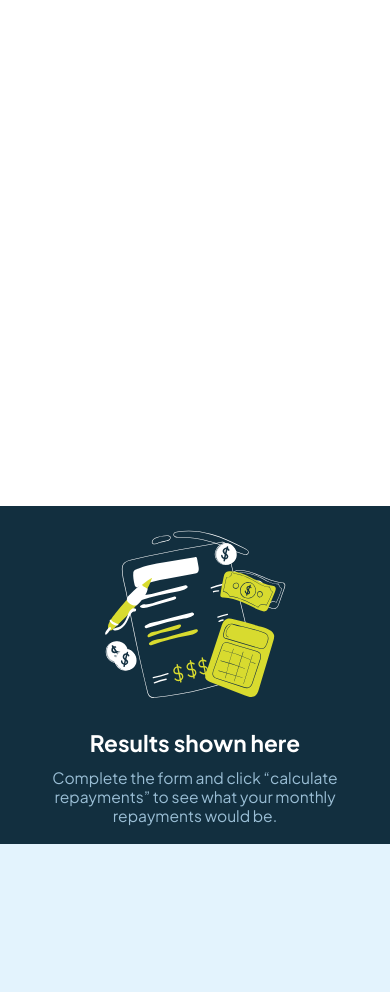
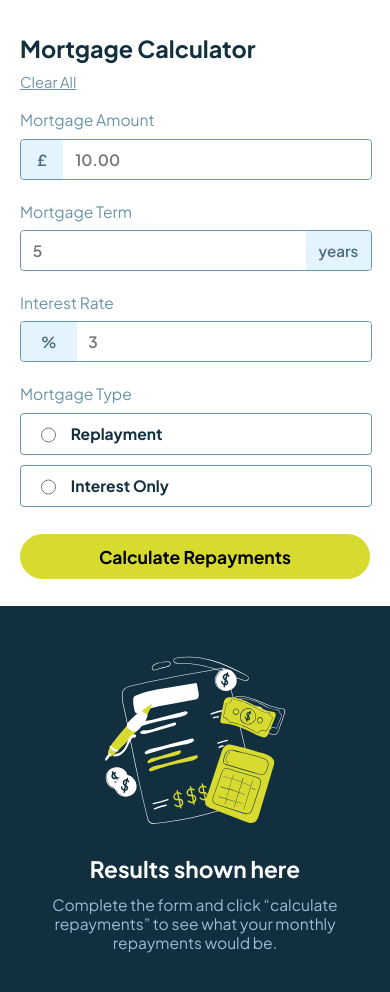
Before and after one commit to Kennedy-was-taken/mortgage_repayment_calculator, an Angular app: page / in a window 390 px wide. Shown: the top 992 px of the page. Before the commit the page ends 844 px from the top, so only its background shows below. Built offline with nearby package versions, Linux system fonts and the light colour scheme.

Commit message:
mobile design done

```diff
--- a/src/app/app.component.css
+++ b/src/app/app.component.css
@@ -8,7 +8,7 @@
 
 .grid_container{
     display: grid;
-    grid-template-rows: 60% 40%;
+    grid-template-rows: 1fr 40%;
     height: inherit;
     width: inherit;
 }
@@ -19,8 +19,6 @@
 
 .grid1, .grid2_container{
     flex-direction: column;
-    justify-content: center;
-    align-items: center;
 }
 
 .grid1{
@@ -29,6 +27,8 @@
 
 .grid2_container{
     background-color: var(--Slate_900);
+    justify-content: center;
+    align-items: center;
     padding: 2.18em 2.18em 2.18em 2.18em;
     width: 100%;
 }
--- a/src/app/app.component.html
+++ b/src/app/app.component.html
@@ -7,7 +7,8 @@
       <!-- Grid : 1st Grid -->
       <div class="grid1">
 
-        <!-- <p>life is hard</p> -->
+        <app-leftside></app-leftside>
+
       </div>
 
       <!-- Grid : 2nd Grid -->
--- a/src/app/app.component.ts
+++ b/src/app/app.component.ts
@@ -1,10 +1,11 @@
 import { Component } from '@angular/core';
 import { RouterOutlet } from '@angular/router';
 import { RightsideComponent } from "./rightside/rightside.component";
+import { LeftsideComponent } from "./leftside/leftside.component";
 
 @Component({
   selector: 'app-root',
-  imports: [RouterOutlet, RightsideComponent],
+  imports: [RouterOutlet, RightsideComponent, LeftsideComponent],
   templateUrl: './app.component.html',
   styleUrls: ['./app.component.css', './styles/landscape/mobileMedia.css', './styles/landscape/tabletMedia.css']
 })
--- /dev/null
+++ b/src/app/leftside/interfaces/form.ts
@@ -0,0 +1,8 @@
+
+export interface Form {
+    mortgageAmount : number;
+    mortgageTerm : number;
+    interestRate : number;
+    repayment: boolean;
+    interestOnly: boolean;
+}
--- a/src/app/leftside/leftside.component.css
+++ b/src/app/leftside/leftside.component.css
@@ -0,0 +1,172 @@
+@font-face {
+    font-family: 'PlusJakartaSans';
+    src: url('../assets/fonts/PlusJakartaSans-VariableFont_wght.ttf');
+}
+
+@font-face {
+    font-family: 'PlusJakartaSans_Italic';
+    src: url('../assets/fonts/PlusJakartaSans-Italic-VariableFont_wght.ttf');
+}
+
+p{
+    font-family: "PlusJakartaSans";
+    margin: 0;
+}
+
+section{
+    display: flex;
+    flex-direction: column;
+    width: 100%;
+    height: 100%;
+    row-gap: 2vw;
+}
+
+.headerContainer{
+    display: flex;
+    flex-direction: column;
+    row-gap: 2.5vw;
+}
+
+.bold{
+    color: var(--Slate_900);
+    font-size: 6vw;
+    font-weight: 700;
+}
+
+.btnClear{
+    width: fit-content;
+    text-decoration: underline;
+    border: none;
+    background-color: transparent;
+    font-family: "PlusJakartaSans";
+    font-size: 3.8vw;
+    color: var(--Slate_500);
+    padding: 0;
+}
+
+.formContainer{
+    display: flex;
+    flex-direction: column;
+    row-gap: 2.5vw;
+}
+
+.headerText{
+    color: var(--Slate_500);
+    font-size: 4vw;
+    margin-top: 3vw;
+}
+
+.inputContainer{
+    display: flex;
+    flex-direction: row;
+    width: 100%;
+    border: 1px solid var(--Slate_500);
+    height: 10vw;
+    border-radius: 1vw;
+    font-family: "PlusJakartaSans";
+}
+
+.symbal{
+    display: flex;
+    height: 100%;
+    background-color: #e3f4fe;
+    border-width: 0;
+    justify-content: center;
+    align-items: center;
+    font-weight: 600;
+    color: var(--Slate_700);
+    font-size: 3.9vw;
+}
+
+input[type="number"]{
+    -webkit-appearance: textfield;
+    -moz-appearance: textfield; /* For Firefox */
+    appearance: textfield;
+    font-weight: 600;
+    color: var(--Slate_900);
+}
+
+.textbox{
+    font-family: "PlusJakartaSans";
+    font-size: 4vw;
+    border-width: 0;
+    padding: 0 3vw;
+}
+
+
+.inputContainer:nth-child(2) .symbal{
+    width: 13%;
+    border-top-left-radius: 1vw;
+    border-bottom-left-radius: 1vw;
+}
+
+.inputContainer:nth-child(2) .textbox{
+    width: calc(100% - 13%);
+    border-top-right-radius: 1vw;
+    border-bottom-right-radius: 1vw;
+}
+
+.inputContainer:nth-child(4) .symbal{
+    border-top-right-radius: 1vw;
+    border-bottom-right-radius: 1vw;
+    width: 20%;
+}
+
+.inputContainer:nth-child(4) .textbox{
+    width: calc(100% - 20%);
+    border-top-left-radius: 1vw;
+    border-bottom-left-radius: 1vw;
+}
+
+.inputContainer:nth-child(6) .symbal{
+    border-width: 0;
+    border-top-left-radius: 1vw;
+    border-bottom-left-radius: 1vw;
+    width: 17%;
+}
+
+.inputContainer:nth-child(6) .textbox{
+    width: calc(100% - 17%);
+    border-top-right-radius: 1vw;
+    border-bottom-right-radius: 1vw;
+}
+
+.inputContainer:nth-child(8), .inputContainer:nth-child(9){
+    flex-direction: row;
+    padding: 1vh 0;
+    column-gap: 3vw;
+    height: 6vw;
+    align-items: center;
+
+}
+
+.inputStyle{
+    height: 4vh;
+    width: 4vw;
+    margin-left: 5vw;
+}
+
+.inputContainer:nth-child(8) .headerText, .inputContainer:nth-child(9) .headerText{
+    margin-top: 0;
+    color: var(--Slate_900);
+    font-size: 4vw;
+    font-weight: 700;
+}
+
+.btnSubmit{
+    display: flex;
+    flex-direction: row;
+    justify-content: center;
+    align-items: center;
+    padding: 1.3vh 0;
+    font-size: 4.5vw;
+    font-family: "PlusJakartaSans";
+    font-weight: 700;
+    background-color: var(--Lime);
+    border: 1px solid var(--Lime);
+    border-top-left-radius: 6vw;
+    border-bottom-left-radius: 6vw;
+    border-top-right-radius: 6vw;
+    border-bottom-right-radius: 6vw;
+    margin-top: 2vh;
+}
--- a/src/app/leftside/leftside.component.html
+++ b/src/app/leftside/leftside.component.html
@@ -1 +1,54 @@
-<p>leftside works!</p>
+<section>
+
+    <div class="headerContainer">
+        <p class="bold">Mortgage Calculator</p>
+        <button class="btnClear" type="reset" (click)="btnClick()">Clear All</button>
+    </div>
+
+    <form class="formContainer" [formGroup]="formData" (ngSubmit)="onClickSubmit()">
+
+        <!-- Top -->
+        <p class="headerText">Mortgage Amount</p>
+
+        <div class="inputContainer">
+            <div class="symbal">&pound;</div>
+            <input type="number" id="mortgageAmount" placeholder="10.00" class="textbox"/>
+        </div>
+
+        <!-- middle -->
+        <p class="headerText">Mortgage Term</p>
+
+        <div class="inputContainer">
+            <input type="number" id="mortgageTerm" placeholder="5" class="textbox"/>
+            <div class="symbal">years</div>
+        </div>
+
+        <!-- bottom -->
+        <p class="headerText">Interest Rate</p>
+
+        <div class="inputContainer">
+            <div class="symbal">%</div>
+            <input type="number" id="interestRate" placeholder="3" class="textbox"/>
+        </div>
+
+        <!-- radio button -->
+        <p class="headerText">Mortgage Type</p>
+        <div class="inputContainer">
+            <input class="inputStyle" name="radioOptions" type="radio" value="Replayment"/>
+            <label class="headerText" for="radioOptions">Replayment</label>
+        </div>
+
+        <div class="inputContainer">
+            <input class="inputStyle" name="radioOptions" type="radio" value="Interest"/>
+            <label class="headerText" for="radioOptions">Interest Only</label>
+        </div>
+
+        <button class="btnSubmit" type="submit">
+            Calculate Repayments
+        </button>
+
+    </form>
+
+
+
+</section>
--- a/src/app/leftside/leftside.component.ts
+++ b/src/app/leftside/leftside.component.ts
@@ -1,11 +1,46 @@
-import { Component } from '@angular/core';
+import { Component, OnInit } from '@angular/core';
+import { FormGroup, FormControl, ReactiveFormsModule } from '@angular/forms';
+import { Form } from './interfaces/form';
 
 @Component({
   selector: 'app-leftside',
-  imports: [],
+  imports: [ ReactiveFormsModule],
   templateUrl: './leftside.component.html',
-  styleUrl: './leftside.component.css'
+  styleUrls: ['./leftside.component.css', './styles/landscape/mobileMedia.css']
 })
-export class LeftsideComponent {
+export class LeftsideComponent implements OnInit{
 
+  user: Form | null | undefined;
+  formData : FormGroup = new FormGroup({});
+
+  public onClickSubmit() : void {
+
+  }
+
+  public btnClick() : void {
+    const mortgageAmount = document.getElementById('mortgageAmount') as HTMLInputElement;
+    const mortgageTerm = document.getElementById('mortgageTerm') as HTMLInputElement;
+    const interestRate = document.getElementById('interestRate') as HTMLInputElement;
+
+    if(mortgageAmount && mortgageTerm && interestRate){
+
+      mortgageAmount.value = "";
+      mortgageTerm.value = "";
+      interestRate.value = "";
+    }
+
+    console.log("i got clicked");
+  }
+
+  ngOnInit(): void {
+
+    this.formData = new FormGroup({
+      mortgageAmount : new FormControl(0),
+      mortgageTerm : new FormControl(0),
+      interestRate : new FormControl(0),
+      repayment : new FormControl(false),
+      interestOnly : new FormControl(false)
+
+    })
+  }
 }
--- a/src/app/leftside/styles/landscape/mobileMedia.css
+++ b/src/app/leftside/styles/landscape/mobileMedia.css
@@ -1,4 +1,87 @@
 
-@media only screen and (max-width: 768px) and (orientation: landscape){
+@media only screen and (max-width: 915px) and (orientation: landscape){
 
+    .headerContainer{
+        row-gap: 2vh;
+    }
+
+    .bold{
+        font-size: 4.5vw;
+    }
+
+    .btnClear{
+        font-size: 2.8vw;
+    }
+
+    .formContainer{
+        row-gap: 5vh;
+    }
+
+    .headerText{
+        font-size: 3.2vw;
+        margin-top: 3vh;
+    }
+
+    .inputContainer{
+        height: 18vh;
+    }
+
+    .symbal{
+        font-size: 3vw;
+    }
+
+    .textbox{
+        font-size: 3vw;
+    }
+
+    .inputContainer:nth-child(2) .symbal{
+        width: 10%;
+    }
+
+    .inputContainer:nth-child(2) .textbox{
+        width: calc(100% - 10%);
+    }
+
+    .inputContainer:nth-child(4) .symbal{
+        width: 17%;
+    }
+
+    .inputContainer:nth-child(4) .textbox{
+        width: calc(100% - 17%);
+    }
+
+    .inputContainer:nth-child(6) .symbal{
+        width: 14%;
+    }
+
+    .inputContainer:nth-child(6) .textbox{
+        width: calc(100% - 14%);
+    }
+
+    .inputContainer:nth-child(8), .inputContainer:nth-child(9){
+        padding: 2vh 0;
+        column-gap: 1vw;
+        height: 13vh;
+
+    }
+
+    .inputStyle{
+        height: 6vh;
+        width: 6vw;
+        margin-left: 2vw;
+    }
+
+    .inputContainer:nth-child(8) .headerText, .inputContainer:nth-child(9) .headerText{
+        font-size: 3vw;
+    }
+
+    .btnSubmit{
+        padding: 3vh 0;
+        font-size: 3.5vw;
+        border-top-left-radius: 6vw;
+        border-bottom-left-radius: 6vw;
+        border-top-right-radius: 6vw;
+        border-bottom-right-radius: 6vw;
+        margin-top: 3vh;
+    }
 }
--- a/src/app/rightside/styles/landscape/mobileMedia.css
+++ b/src/app/rightside/styles/landscape/mobileMedia.css
@@ -1,5 +1,5 @@
 
-@media only screen and (orientation: landscape) and (max-width: 915){
+@media only screen and (orientation: landscape) and (max-width: 915px){
 
     .parent_container{
         height: fit-content;
--- a/src/styles.css
+++ b/src/styles.css
@@ -24,7 +24,7 @@
 
 html, body{
     width: 100%;
-    height: 100%;
+    height: auto;
 }
 
 
```
